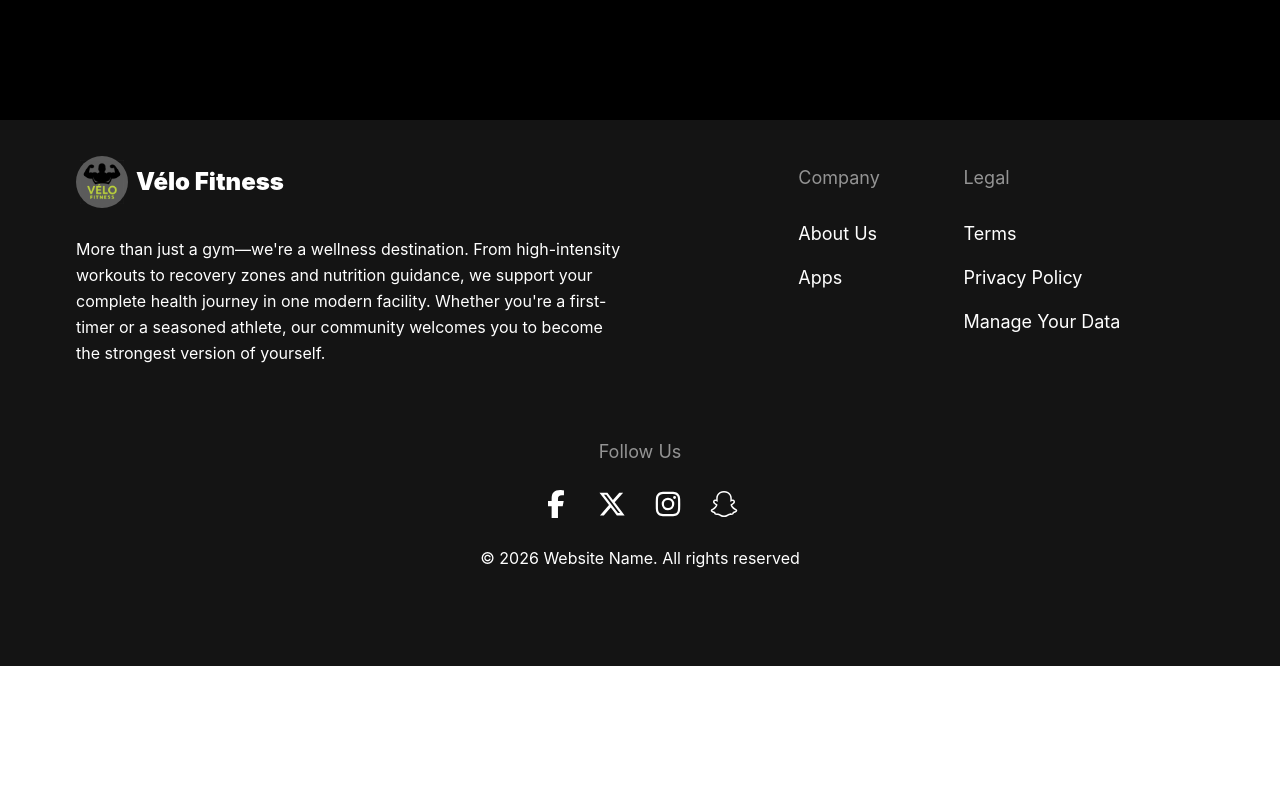
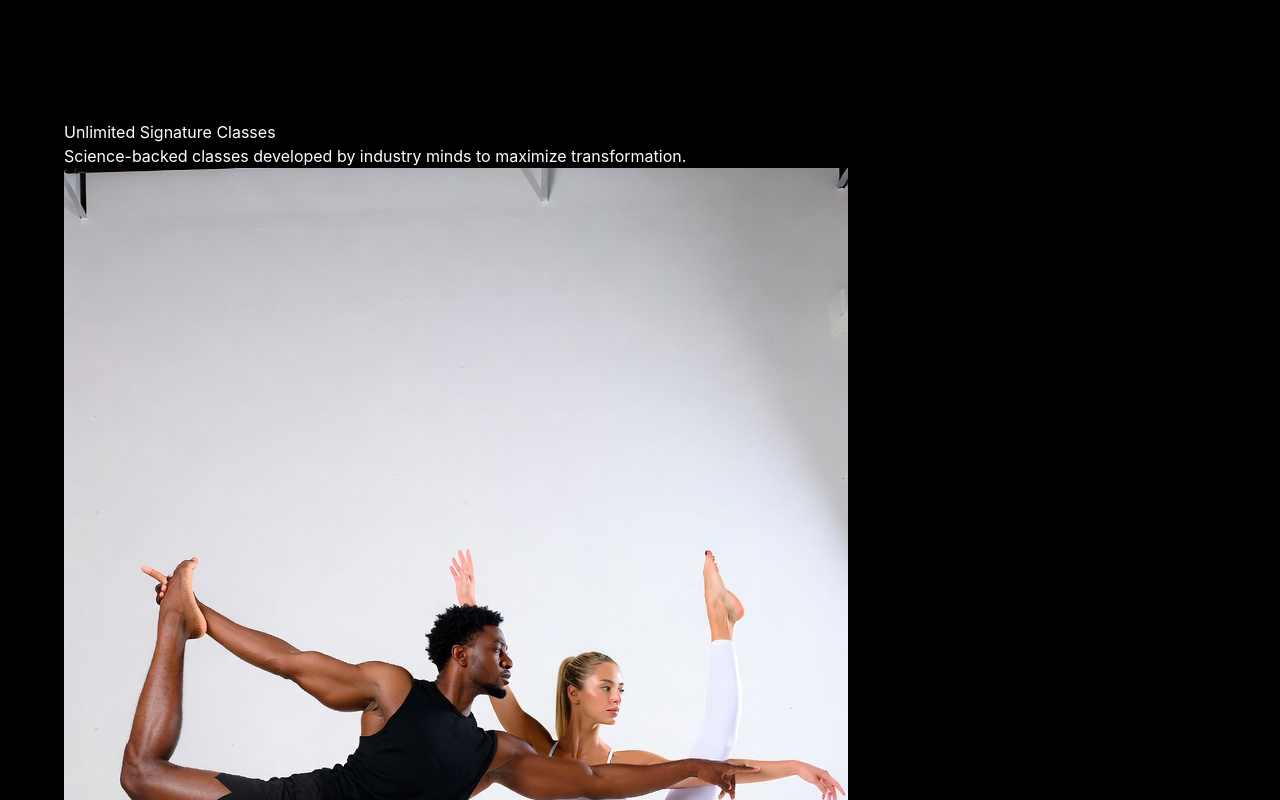
Before and after one commit to Nhlalo/VeloFitness, a React (Vite) app: page /classes in a window 1280 px wide. Shown: the part 760-1560 px from the top of the page. Before the commit the page ends 1426 px from the top, so only its background shows below. Built offline with nearby package versions, Linux system fonts and the light colour scheme.

Commit message:
feat: create unlimited signature classes component

```diff
--- a/src/pages/classes/Classes.tsx
+++ b/src/pages/classes/Classes.tsx
@@ -1,5 +1,8 @@
 import { useNavigate } from "react-router";
+import Container from "../../components/shared/Container";
 import WorkOutVideo from "../../assets/videos/class-herobanner.mp4";
+import PersonalTraining from "../../assets/images/classes-personalTraining.jpg";
+import Training from "../../assets/images/classes-training.jpg";
 
 function HeroBanner() {
   const navigate = useNavigate();
@@ -41,6 +44,30 @@ function HeroBanner() {
   );
 }
 
+function UnlimitedSignatureClasses() {
+  return (
+    <Container>
+      <div>
+        <h2>Unlimited Signature Classes</h2>
+        <p>
+          Science-backed classes developed by industry minds to maximize
+          transformation.
+        </p>
+      </div>
+      <div>
+        <img src={Training} alt="training" loading="lazy" />
+      </div>
+    </Container>
+  );
+}
+
 export default function Classes() {
-  return <HeroBanner />;
+  return (
+    <>
+      <HeroBanner />
+      <main className="bg-black text-white">
+        <UnlimitedSignatureClasses />
+      </main>
+    </>
+  );
 }
```
